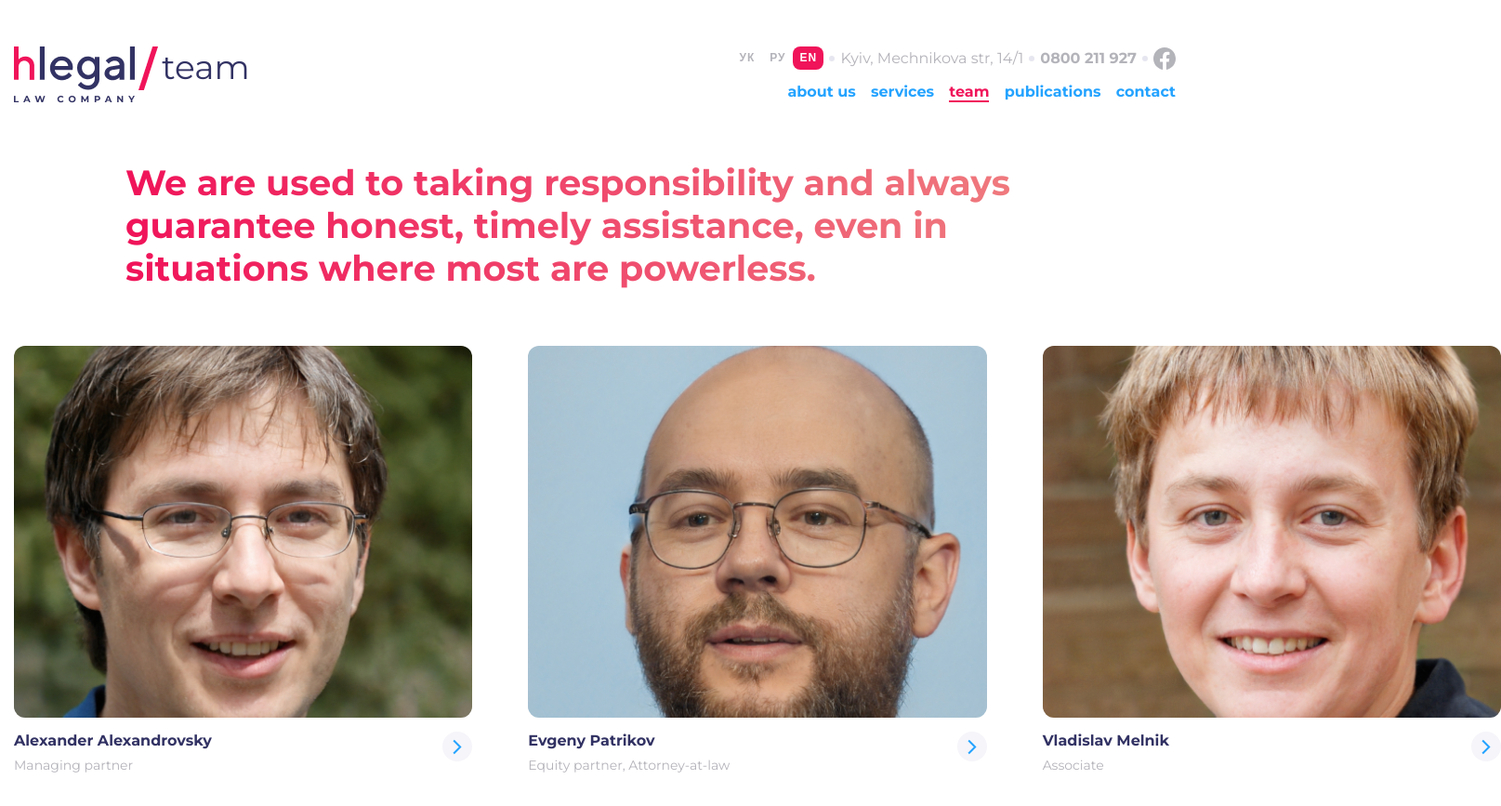
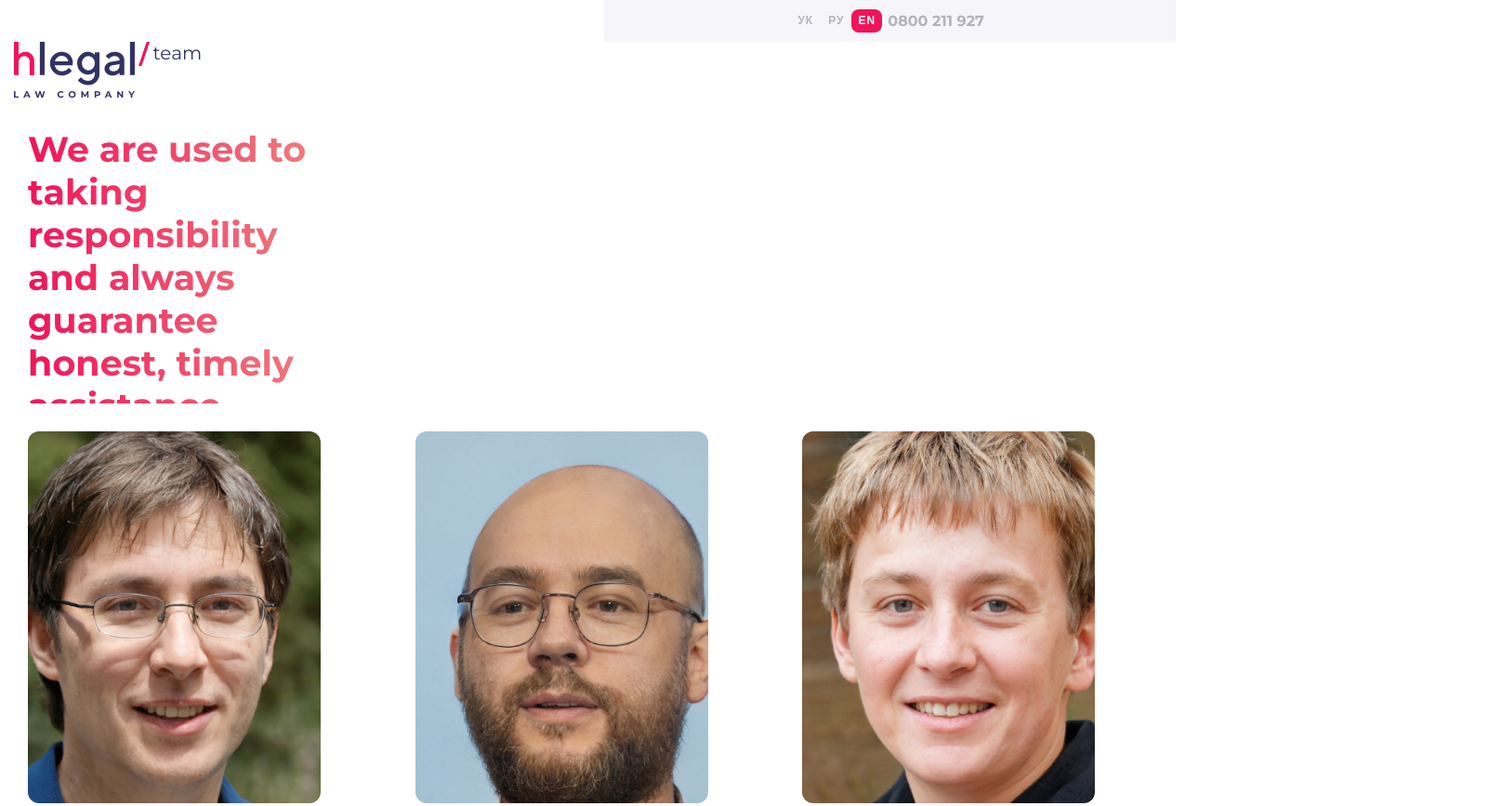
Before and after one commit to Stanysmaev/fe_basic_homework, a plain HTML site: page index.html in a window 1280 px wide. Shown: the top 867 px of the page at 93% size, 1615 px wide, since content can reach past the window. Drawn offline with Linux system fonts and the light colour scheme.

Commit message:
hw14_not_ready

```diff
--- a/index.html
+++ b/index.html
@@ -13,7 +13,7 @@
 </head>
 
 <body>
-  <header class="container">
+  <header class="container wide">
     <div class="header-desktop-hd">
       <div class="logo flex box1">
         <a href="#!">
@@ -33,9 +33,12 @@
             <button class="language-buttons-element active-language">EN</button>
           </div>
           <div class="gray-dot"></div>
-          <h4 class="address">Kyiv, Mechnikova str, 14/1</h4>
+          <h4 class="address box4">Kyiv, Mechnikova str, 14/1</h4>
           <div class="gray-dot"></div>
-          <a class="phone" href="tel:+0800211927">0800 211 927</a>
+          <div>
+            <a class="phone" href="tel:+0800211927">0800&nbsp;211&nbsp;927</a>
+
+          </div>
           <div class="gray-dot"></div>
           <a href="#!" class="facebook">
             <svg width="24" height="24" fill="none" xmlns="http://www.w3.org/2000/svg">
--- a/styles/media.css
+++ b/styles/media.css
@@ -1,5 +1,136 @@
-/* @media (max-width: 992px) {
+/* -------------------------------- Mobile ---------------------------------- */
+@media screen and (min-width: 375px) {
   .card-wrap {
     grid-template-columns: repeat(1, 1fr);
+    gap: 30px;
   }
-} */
+
+  .card img {
+    min-height: 300px;
+    max-width: 315px;
+    object-fit: cover;
+    display: block;
+  }
+
+  .header-text {
+    font-size: 30px;
+    line-height: 37px;
+    width: 315px;
+    height: 296px;
+    margin-top: 30px;
+    margin-bottom: 30px;
+  }
+
+  .box1 {
+    grid-column: 1 / 2;
+    grid-row: 2 / 3;
+  }
+
+  .box2 {
+    grid-column: 1 / 3;
+    grid-row: 1 / 2;
+    background: #f5f5fa;
+    padding: 10px 200px;
+    justify-self: self-end;
+    margin-left: -50px;
+  }
+
+  .gray-header-menu {
+    justify-content: space-between;
+  }
+
+  .box3 {
+    grid-column: 2 / 3;
+    grid-row: 2 / 3;
+    /* justify-self: self-end; */
+    display: none;
+  }
+
+  .facebook,
+  .address,
+  .gray-dot {
+    display: none;
+  }
+
+  .logo {
+    /* width: 69.33px;
+    height: 32px; */
+  }
+
+  .slash {
+    width: 11.62px;
+    height: 26px;
+  }
+
+  .active-page {
+    font-size: 20px;
+    line-height: 24px;
+  }
+
+  header {
+    padding-top: 0;
+  }
+
+  .phone {
+    font-size: 16px;
+    line-height: 20px;
+    text-align: right;
+    width: 104px;
+    height: 20px;
+    display: contents;
+  }
+
+  .language-buttons {
+    display: flex;
+  }
+}
+
+/* -------------------------------- Tablet SD ---------------------------------- */
+@media screen and (min-width: 768px) {
+  .card-wrap {
+    grid-template-columns: repeat(2, 1fr);
+  }
+
+  .header-text {
+    font-size: 38px;
+    line-height: 46px;
+  }
+
+  .card img {
+    min-height: 400px;
+  }
+}
+
+/* -------------------------------- Tablet HD ---------------------------------- */
+@media screen and (min-width: 1024px) {
+  .card-wrap {
+    grid-template-columns: repeat(3, 1fr);
+  }
+}
+
+/* -------------------------------- Desktop HD ---------------------------------- */
+@media screen and (min-width: 1920px) {
+  .card-wrap {
+    /* grid-template-columns: repeat(3, 1fr); */
+  }
+}
+
+/* ------------------------------------ 2K -------------------------------------- */
+@media screen and (min-width: 1920px) {
+  .card-wrap {
+    /* grid-template-columns: repeat(3, 1fr); */
+  }
+}
+
+/* ------------------------------------ trening -------------------------------------- */
+@media screen and (min-width: 1440px) {
+  .container {
+    max-width: 1630px;
+    margin-left: auto;
+    margin-right: auto;
+  }
+
+  .card-wrap {
+    /* grid-template-columns: repeat(3, 1fr); */
+  }
+}
--- a/styles/style.css
+++ b/styles/style.css
@@ -13,7 +13,7 @@ img {
 
 html {
   font-family: 'Montserrat', sans-serif;
-  font-size: 16px;
+  font-size: 14px;
   font-weight: 400;
   line-height: 1.5;
   color: #303030;
@@ -42,8 +42,6 @@ header {
 .header-desktop-hd {
   display: grid;
   justify-content: space-between;
-  /* grid-template-columns: 1fr 1fr;
-  grid-template-rows: 1fr 1fr; */
 }
 
 .box1 {
@@ -72,7 +70,14 @@ header {
 
 .container {
   width: 100%;
-  max-width: 1630px;
+  margin-left: auto;
+  margin-right: auto;
+  padding-left: 30px;
+  padding-right: 30px;
+}
+
+.container.wide {
+  width: 100%;
   margin-left: auto;
   margin-right: auto;
   padding-left: 15px;
@@ -107,16 +112,6 @@ header {
   font-size: 36px;
   line-height: 44px;
   color: #323264;
-}
-
-.header-text {
-  margin: 60px 160px;
-  font-weight: 700;
-  font-size: 38px;
-  line-height: 46px;
-  background: linear-gradient(90.13deg, #f0145a 0.84%, #ef8080 99.96%);
-  -webkit-background-clip: text;
-  -webkit-text-fill-color: transparent;
 }
 
 .gray-header-menu {
@@ -222,7 +217,10 @@ nav a:hover {
 /* ---------------------------------------------------------------------------------------- */
 
 .header-text {
-  margin: 60px 120px;
+  font-weight: 700;
+  background: linear-gradient(90.13deg, #f0145a 0.84%, #ef8080 99.96%);
+  -webkit-background-clip: text;
+  -webkit-text-fill-color: transparent;
 }
 
 .wrapper {
@@ -233,14 +231,12 @@ nav a:hover {
 
 .card-wrap {
   display: grid;
-  grid-template-columns: repeat(3, 1fr);
-  gap: 60px;
 }
 
 .card {
-  display: inline-table;
-  width: 493.33px;
-  height: 462px;
+  /* display: inline-table; */
+  /* width: 493.33px;
+  height: 462px; */
 }
 
 .card h2 {
@@ -265,10 +261,10 @@ nav a:hover {
 
 .card img {
   border-radius: 12px;
-  object-fit: cover;
+  /* object-fit: cover;
   display: block;
   width: 493.33px;
-  height: 400px;
+  height: 400px; */
 }
 
 .card span {
```
